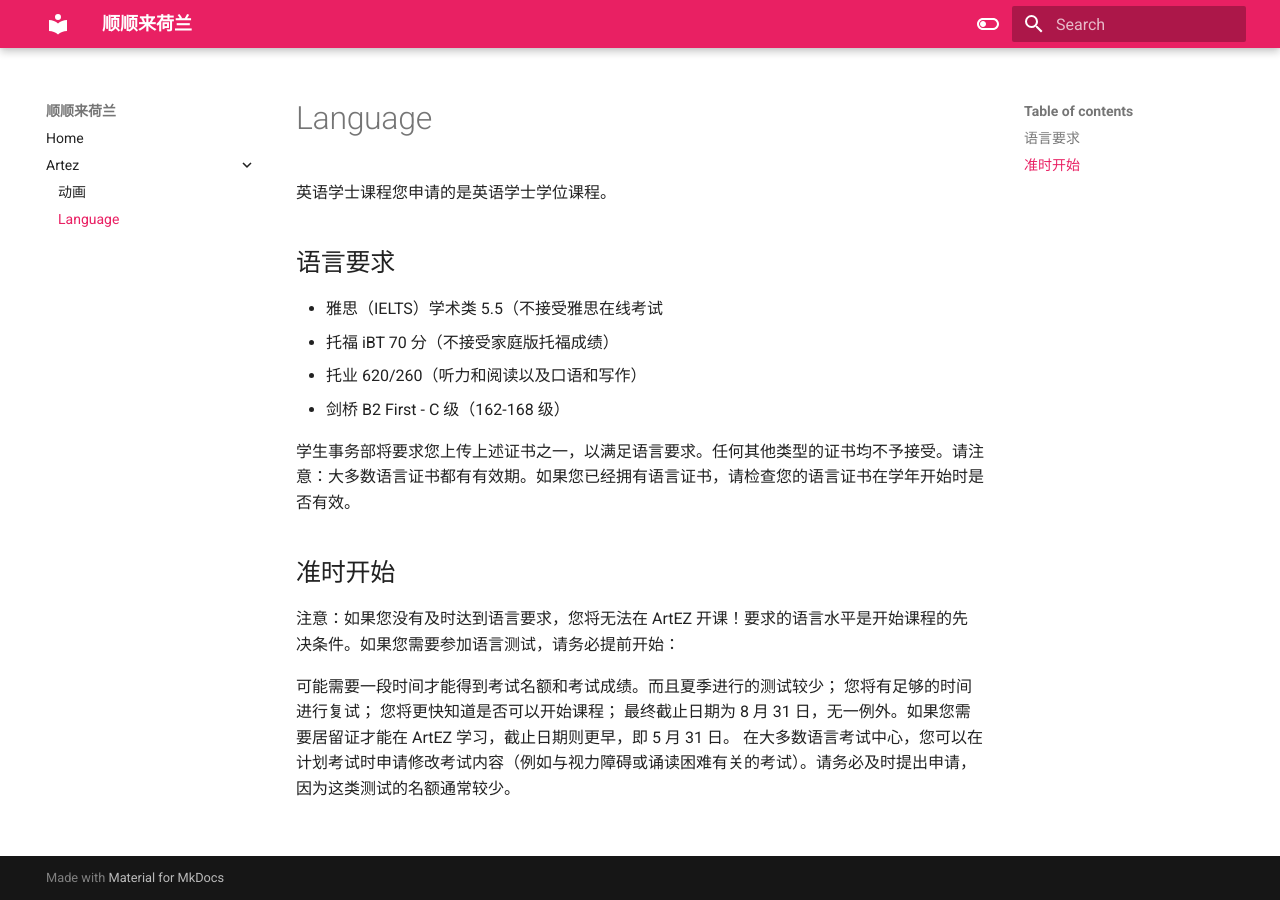
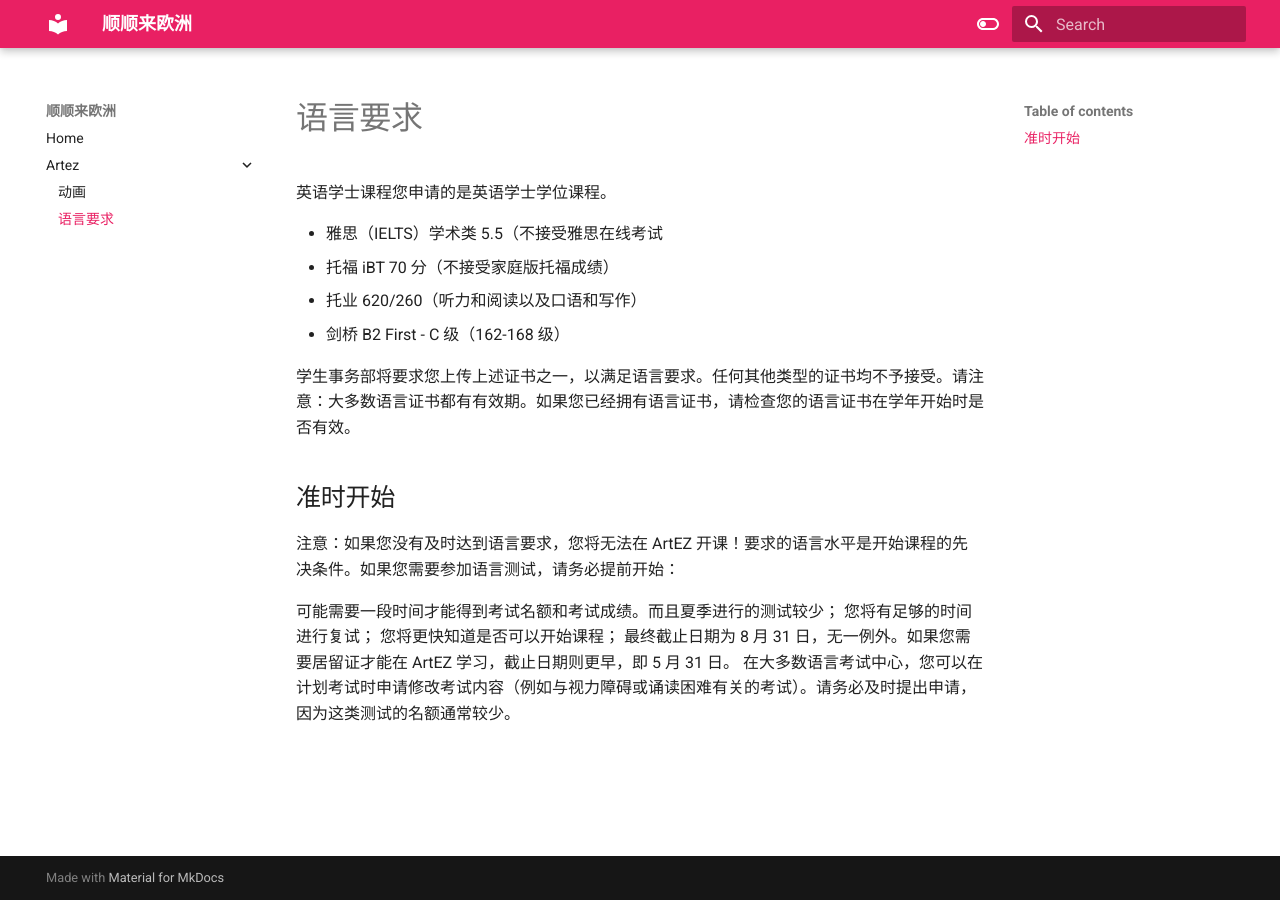
Before and after one commit to watermarkhu/shunshun-in-nl, an MkDocs documentation site: the page built from docs/Artez/语言要求.md, in a window 1280 px wide. Built offline with MkDocs 1.6.1 and Material for MkDocs 9.7.7, drawn with Linux system fonts in a browser that asks for light colours.

Commit message:
name change

```diff
--- a/docs/Artez/language.md
+++ b/docs/Artez/语言要求.md
@@ -1,8 +1,10 @@
 ---
 网页: https://www.artez.nl/en/language-requirements-english-language-bachelor-course
 ---
+# 语言要求
+
 英语学士课程您申请的是英语学士学位课程。
-## 语言要求
+
 - 雅思（IELTS）学术类 5.5（不接受雅思在线考试
 - 托福 iBT 70 分（不接受家庭版托福成绩）
 - 托业 620/260（听力和阅读以及口语和写作）
--- a/mkdocs.yml
+++ b/mkdocs.yml
@@ -1,4 +1,4 @@
-site_name: 顺顺来荷兰
+site_name: 顺顺来欧洲
 
 theme:
     name: 'material'
```
Also changed, not shown: docs/Artez/动画.md (renamed from docs/Artez/animation.md, +1 -1 lines), docs/index.md (+1 -1 lines).
